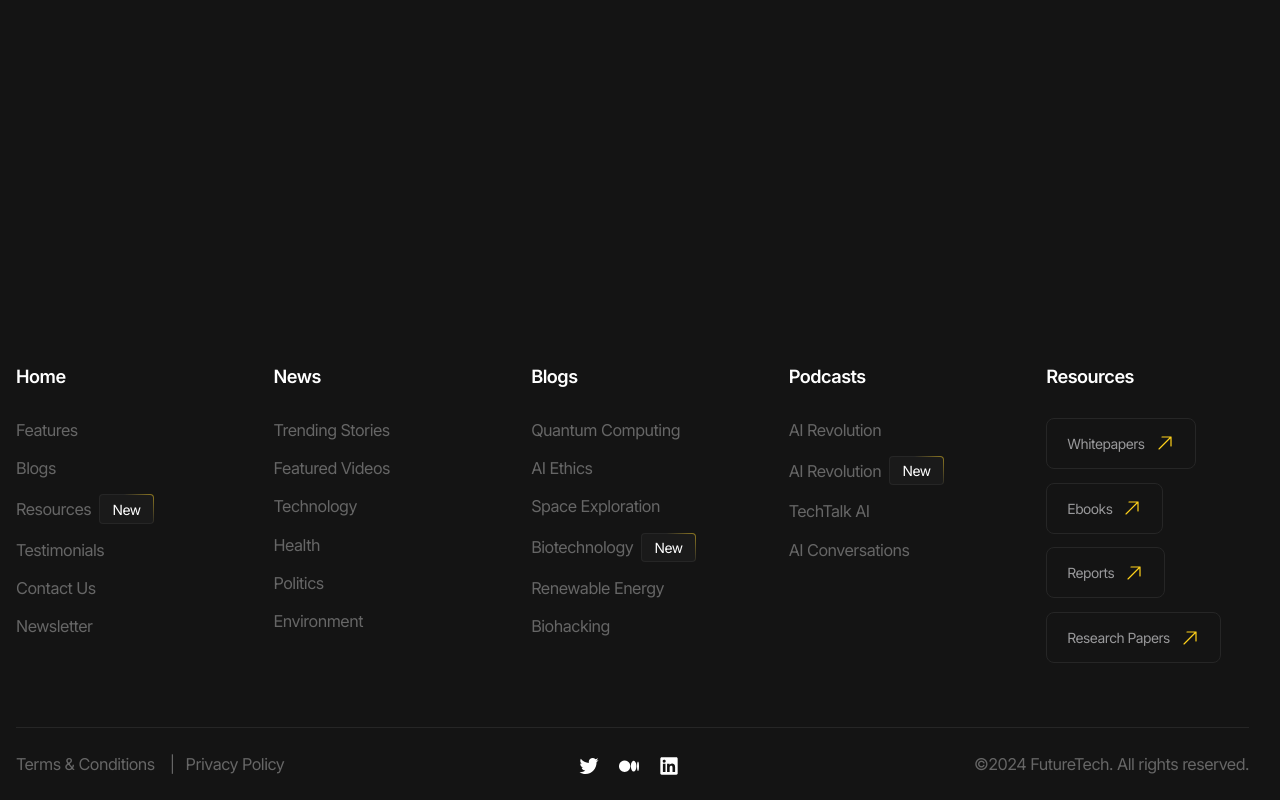
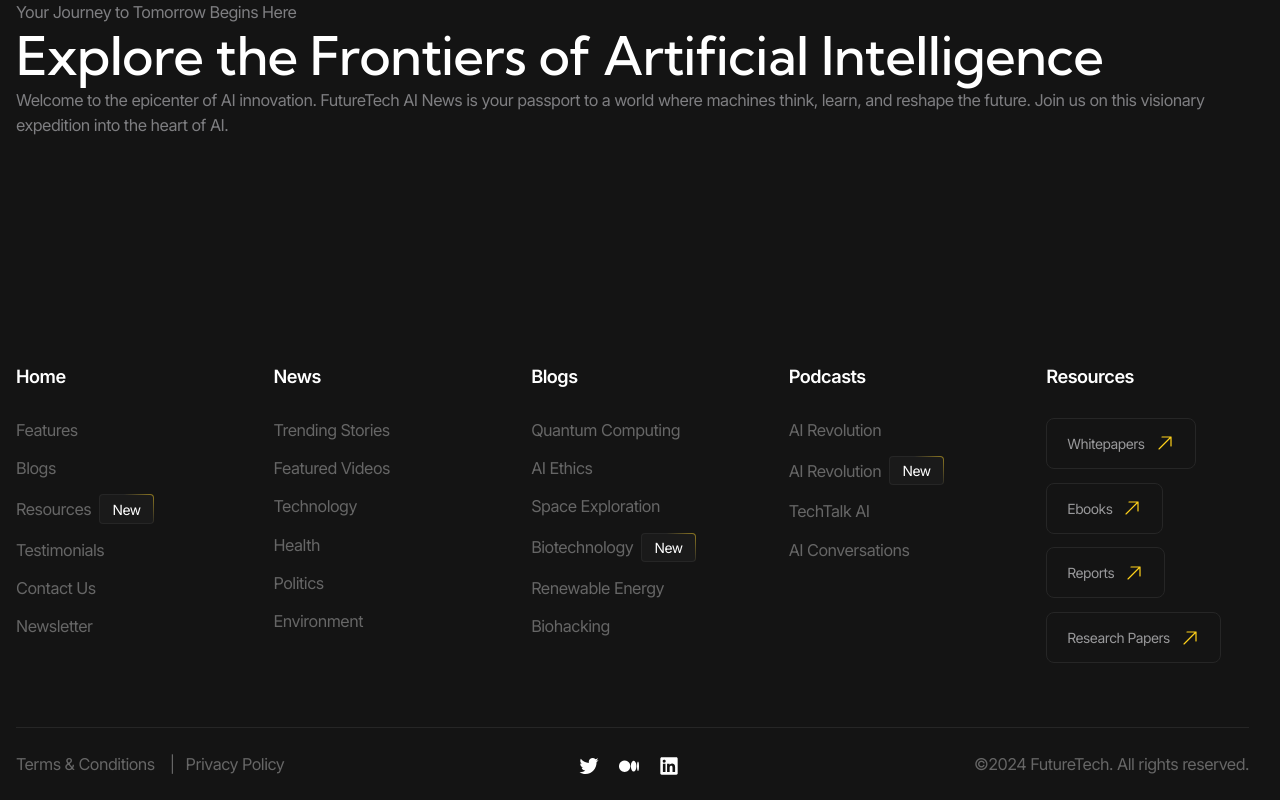
Before and after one commit to unusssualcode/FutureTech, a website with bundled scripts: page index.html in a window 1280 px wide. Built offline with nearby package versions, Linux system fonts and the light colour scheme.

Commit message:
start hero

```diff
--- a/index.html
+++ b/index.html
@@ -70,7 +70,36 @@
         </div>
       </div>
     </header>
-    <main></main>
+    <main>
+      <section class="hero" aria-labelledby="hero-title">
+        <div class="hero__main container">
+          <div class="hero__body">
+            <p class="hero__subtitle">Your Journey to Tomorrow Begins Here</p>
+            <h1 class="hero__title" id="hero-title">
+              Explore the Frontiers of Artificial Intelligence
+            </h1>
+            <div class="hero__description">
+              <p>
+                Welcome to the epicenter of AI innovation. FutureTech AI News is
+                your passport to a world where machines think, learn, and
+                reshape the future. Join us on this visionary expedition into
+                the heart of AI.
+              </p>
+            </div>
+          </div>
+          <div class="hero__metrics metrics">
+            <dl class="metrics__list">
+              <div class="metrics__item">
+                <dt class="metrics__key"></dt>
+                <dd class="metrics__value h3"></dd>
+              </div>
+            </dl>
+          </div>
+          <div class="hero__resourses-preview"></div>
+        </div>
+        <div class="hero__advantages"></div>
+      </section>
+    </main>
 
     <footer class="footer">
       <div class="footer__inner container">
```
Also changed, not shown: README.md.
